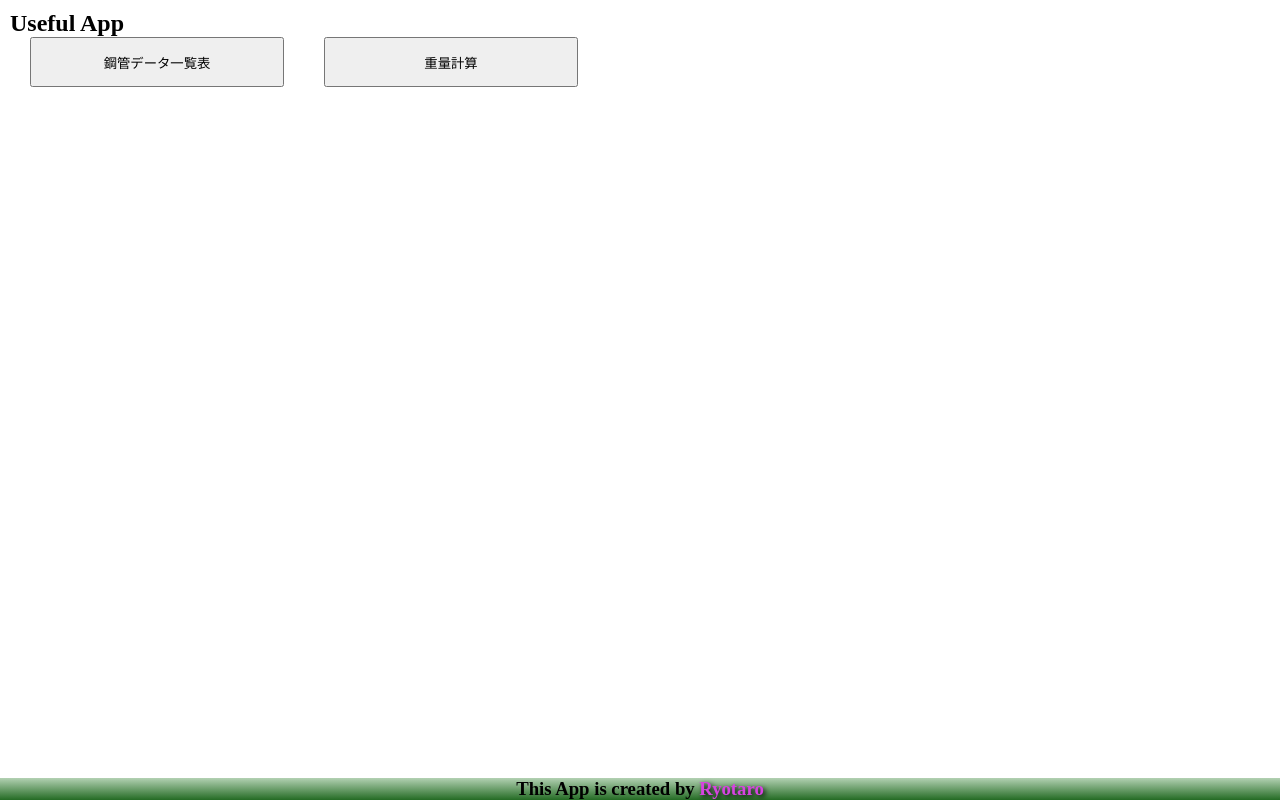
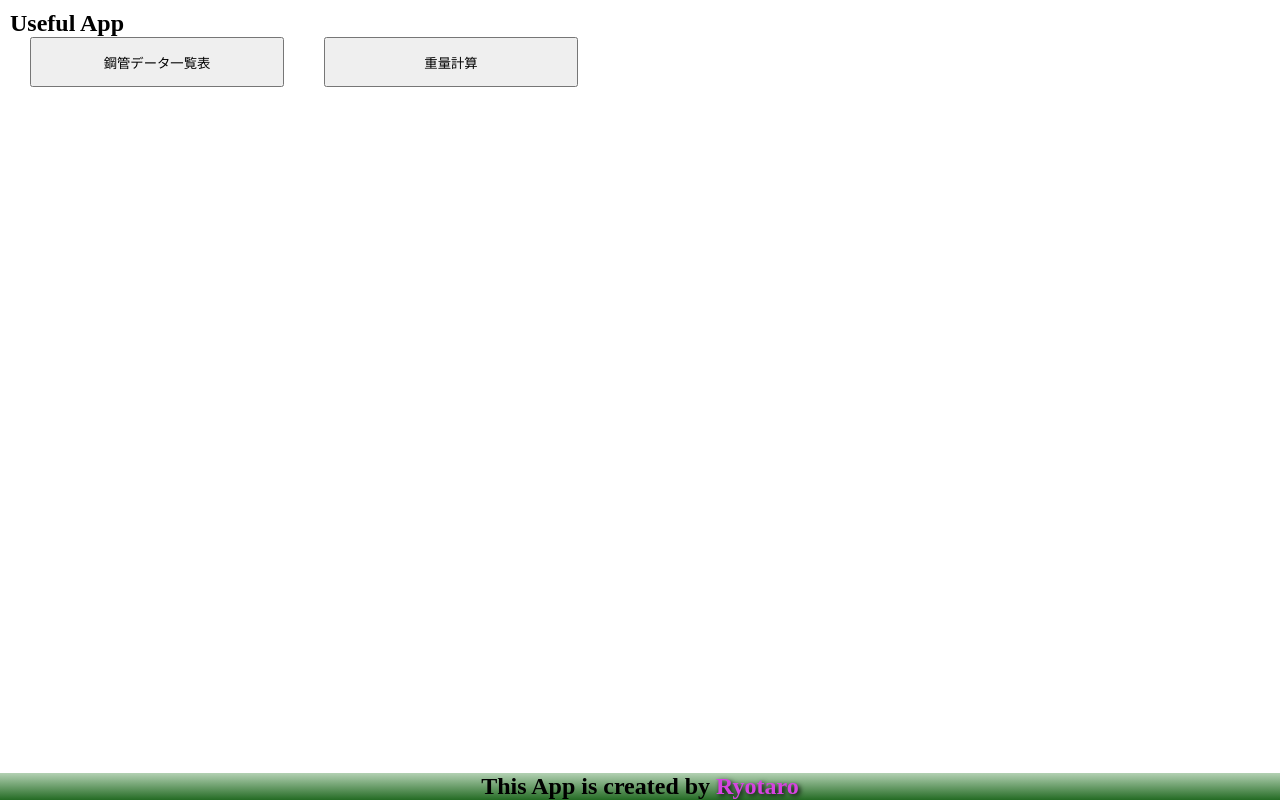
Before and after one commit to ryotaro-0805/useful-app, a Next.js app: page / in a window 1280 px wide. Built offline with nearby package versions, Linux system fonts and the light colour scheme.

Commit message:
🐛 ファイル名エラーを修正しました

```diff
--- a/src/pages/components/Footer.tsx
+++ b/src/pages/components/Footer.tsx
@@ -12,7 +12,7 @@ export default function Footer() {
                 <link rel="icon" href="/favicon.ico" />
             </Head>
             <div className={styles.footer_container}>
-                <h3 className={styles.index_footer}>This App is created by <span className={styles.index_span}>Ryotaro</span></h3>
+                <h2 className={styles.index_footer}>This App is created by <span className={styles.index_span}>Ryotaro</span></h2>
             </div>
         </>
     )
```
